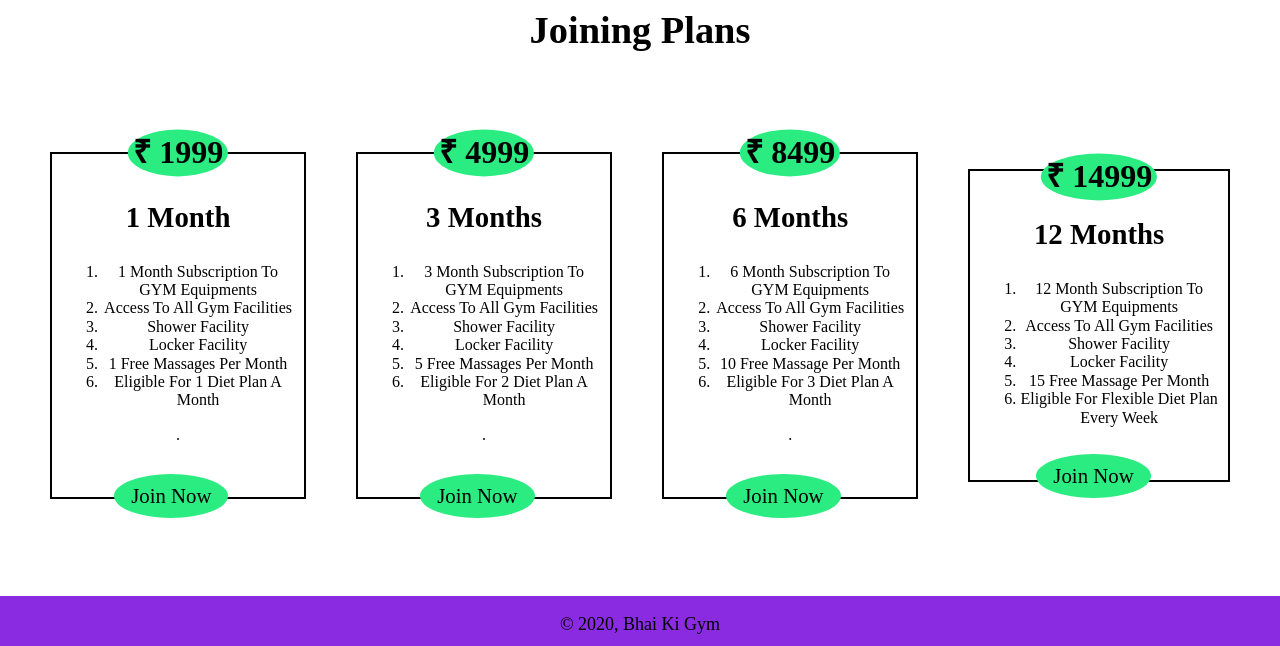
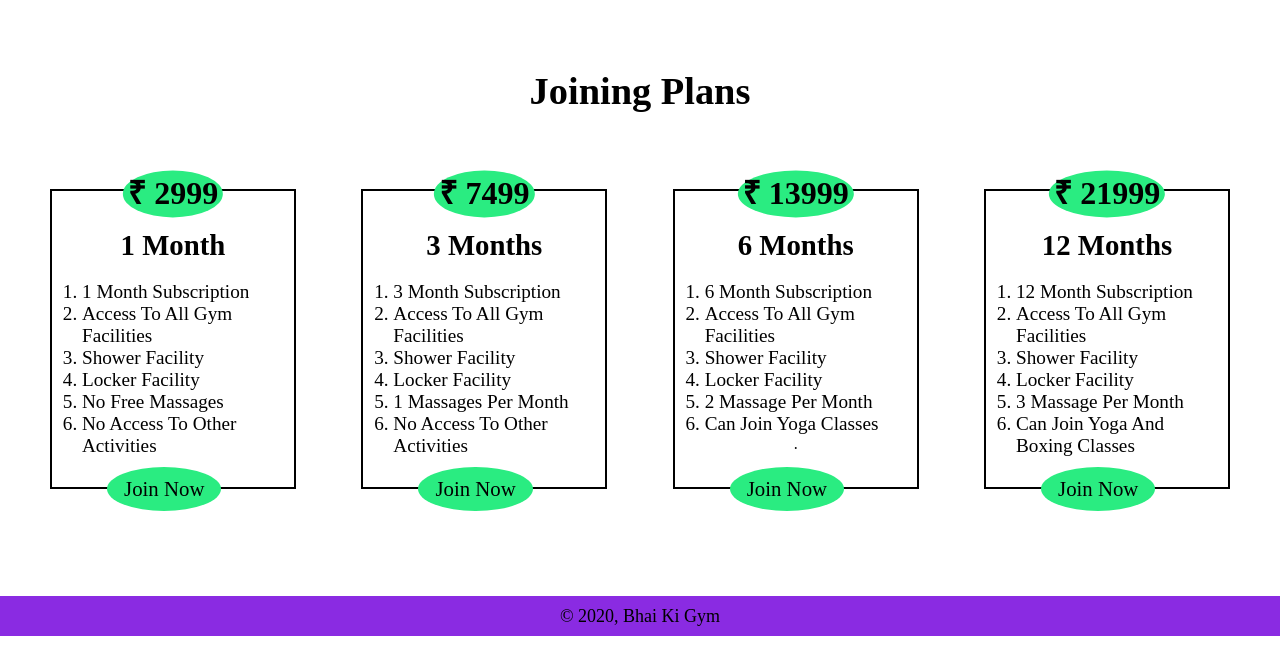
Before and after one commit to devinsightt/gym-template, a plain HTML site: page index.html in a window 1280 px wide. Shown: the part 492-1138 px from the top of the page. Drawn offline with Linux system fonts and the light colour scheme.

Commit message:
Update box design and content

```diff
--- a/css/mygym.css
+++ b/css/mygym.css
@@ -1,12 +1,12 @@
 *
 {
+	margin: 0; padding: 0;
 	text-transform: capitalize;
 	box-sizing: border-box;
 }
 
 body
 {
-	margin: 0; padding: 0;
 	/*width: 100%;*/
 	background-color: white;
 	position: relative;
@@ -44,31 +44,23 @@ header nav ul li
 	display: inline-block;
 	list-style-type: none;
 	font-style: none;
-	/*direction: ltr;*/
 	float: right;
-
-	/*word-spacing: 50px;*/
-
 }
 
 header nav ul li a
 {
 	font-size: xx-large;
-	/*font-style: none;*/
-	/*direction: ltr;*/
 	color: black;
 	float: right;
 	margin-right: 40px;
 	text-decoration: none;
-	padding-right:  5px;
-	padding-left:  5px;
-	transform: all;
+	padding: 15px 5px 0 5px;
 
 }
 
 header nav ul li a:hover
 {
-	font-size: 2.5rem;
+	transform: scale(1.3,1.3);
 	border-bottom: 1px solid gold;
 	background-color: blueviolet;
 	color: black;
@@ -91,6 +83,7 @@ header nav ul li a:hover
 
 .join-plans-heading h1
 {
+	margin-top: 50px;
 	text-align: center;
 	font-size: 2.4rem;
 }
@@ -107,11 +100,14 @@ header nav ul li a:hover
 
 .join-plans .options
 {
+	width: 20%;
+	height: 300px;
+	margin-top: 50px;
 	margin-right: 50px;
 	border:2px solid black;
 	text-align: center;
 	position: relative;
-	padding: 0 10px 0 10px;
+	padding:20px 30px 0 30px;
 	background-color: white;
 }
 
@@ -125,7 +121,7 @@ header nav ul li a:hover
 	border-radius: 50%;
 	position: absolute;
 	left: 50%;
-	top: -20%;
+	top: -22%;
 	transform: translate(-50%, +50%);
 }
 
@@ -136,10 +132,11 @@ header nav ul li a:hover
 }
 
 
-.join-plans .options p
+.join-plans .options ol li
 {
-	font-size: 1.0rem;
-	width: 90px;
+	font-size: 1.2rem;
+	text-align: left;
+
 }
 
 .join-plans .options button
@@ -152,10 +149,7 @@ header nav ul li a:hover
 	border-style: none;
 	position: absolute;
 	right: 30%;
-	bottom: -6%;
-	/*transform: translate(-50%, +50%);*/
-
-
+	bottom: -8%;
 }
 
 
@@ -169,9 +163,7 @@ header nav ul li a:hover
 
 .join-plans .options button a:hover
 {
-	font-size: 1.6rem;
-	transform: all;
-	transform-style: all;
+	font-size: 1.5rem;
 }
 
 
@@ -180,9 +172,10 @@ footer
 
 	margin-top: 100px;
 	width: 100%;
-	height: 30px;
+	height: 40px;
 	background-color:blueviolet;
-	padding-bottom: 50px;
+	padding-top: 10px;
+	padding-bottom: 10px;
 	position: absolute;
 	bottom: 0;
 	font-size: large;
--- a/index.html
+++ b/index.html
@@ -53,31 +53,56 @@
       </div>
     <script src="js/slideshow.js"></script>
 
+     <br> <br>
+
     <div class="join-plans-heading">
 
         <h1>Joining Plans</h1>
 
     </div>
 
-    <br> <br> <br> <br>
-
 
     <section class="join-plans">
 
         <div class="options">
 
-            <h1>₹ 1999</h1>
+            <h1>₹ 2999</h1>
             <br>
             <h3>1 month</h3>
-
+            <br>
             <p>
                 <ol type = "1">
-                    <li>1 Month Subscription to GYM Equipments</li>
+                    <li>1 Month Subscription </li>
                     <li>Access to all Gym Facilities</li>
                     <li>Shower Facility</li>
                     <li>Locker Facility</li>
-                    <li>1 Free Massages per month</li>
-                    <li>Eligible for 1 Diet Plan a month</li>
+                    <li>no Free Massages</li>
+                    <li>no access to other activities </li>
+
+                 </ol>
+            </p>
+            <br> <br>
+            <button>
+                <a href="pages/join-gym.html">Join now</a>
+            </button>
+
+        </div>
+
+
+        <div class="options">
+
+            <h1>₹ 7499</h1>
+            <br>
+            <h3>3 months</h3>
+            <br>
+            <p>
+                <ol type = "1">
+                    <li>3 Month Subscription </li>
+                    <li>Access to all Gym Facilities</li>
+                    <li>Shower Facility</li>
+                    <li>Locker Facility</li>
+                    <li>1 Massages per month</li>
+                    <li>no access to other activities </li>
 
                  </ol>.
             </p>
@@ -91,17 +116,18 @@
 
         <div class="options">
 
-            <h1>₹ 4999</h1>
+            <h1>₹ 13999</h1>
             <br>
-            <h3>3 months</h3>
+            <h3>6 months</h3>
+            <br>
             <p>
                 <ol type = "1">
-                    <li>3 Month Subscription to GYM Equipments</li>
+                    <li>6 Month Subscription </li>
                     <li>Access to all Gym Facilities</li>
                     <li>Shower Facility</li>
                     <li>Locker Facility</li>
-                    <li>5 Free Massages per month</li>
-                    <li>Eligible for 2 Diet Plan a month</li>
+                    <li>2 Massage per month</li>
+                    <li>can join Yoga classes </li>
 
                  </ol>.
             </p>
@@ -115,42 +141,20 @@
 
         <div class="options">
 
-            <h1>₹ 8499</h1>
+            <h1>₹ 21999</h1>
             <br>
-            <h3>6 months</h3>
+            <h3>12 months</h3>
+            <br>
             <p>
                 <ol type = "1">
-                    <li>6 Month Subscription to GYM Equipments</li>
+                    <p style="text-align:left;">
+                    <li>12 Month Subscription </li>
                     <li>Access to all Gym Facilities</li>
                     <li>Shower Facility</li>
                     <li>Locker Facility</li>
-                    <li>10 Free Massage per month</li>
-                    <li>Eligible for 3 Diet Plan a month</li>
+                    <li>3 Massage per month</li>
+                    <li>can join Yoga and boxing classes </li>
 
-                 </ol>.
-            </p>
-            <br> <br>
-            <button>
-                <a href="pages/join-gym.html">Join now</a>
-            </button>
-
-        </div>
-
-
-        <div class="options">
-
-            <h1>₹ 14999</h1>
-            <br>
-            <h3>12 months</h3>
-            <p>
-                <ol type = "1">
-                    <p style="text-align:left;">
-                    <li>12 Month Subscription to GYM Equipments</li>
-                    <li>Access to all Gym Facilities</li>
-                    <li>Shower Facility</li>
-                    <li>Locker Facility</li>
-                    <li>15 Free Massage per month</li>
-                    <li>Eligible for flexible diet plan every week</li>
                     </p>
                  </ol>.
             <br> <br>
```
